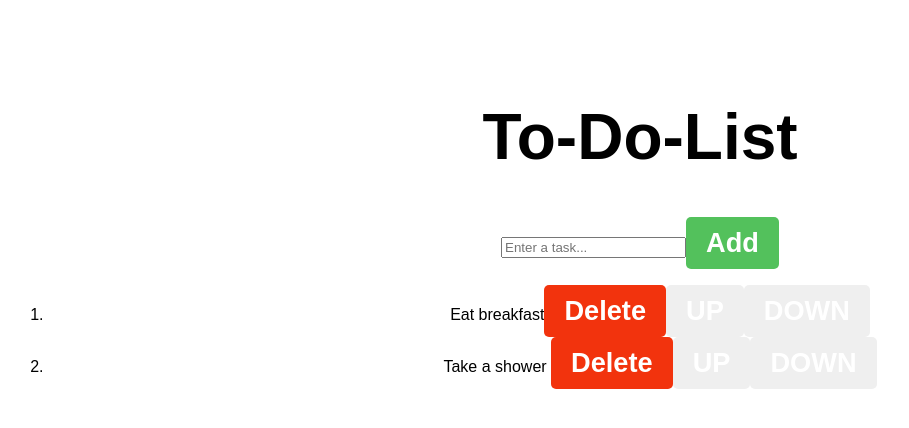
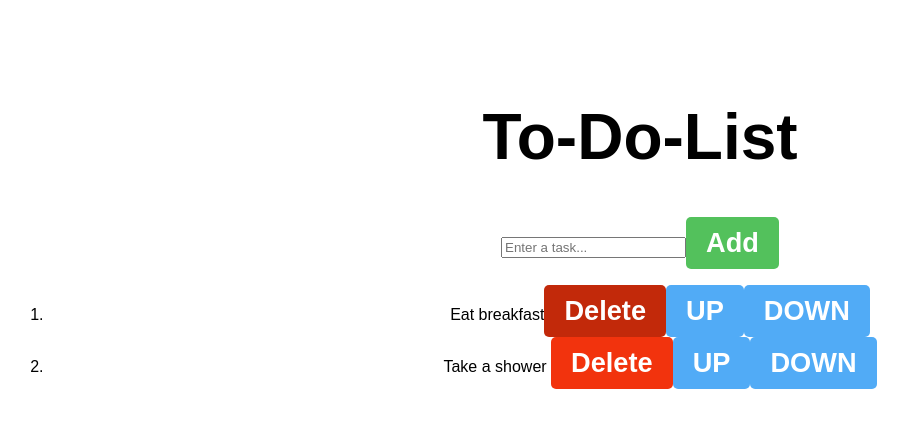
Before and after one commit to AhmadRabie1/To-Do-List, a React (Vite) app in the folder learn-react/: page / in a window 1280 px wide. In both pictures the pointer is over the button 605 px from the left and 310 px from the top of the page. Shown: the top 428 px of the page, without its empty margins (0-909 px from the left). Built offline with nearby package versions, Linux system fonts and the light colour scheme.

Commit message:
do styling for move buttons

```diff
--- a/learn-react/src/index.css
+++ b/learn-react/src/index.css
@@ -16,7 +16,7 @@ button{
     border: none;
     border-radius: 5px;
     cursor: pointer;
-    transition: background-color 0.5 ease;
+    transition: background-color 0.5s ease;
 }
 
 .add-button{
@@ -32,5 +32,13 @@ button{
 }
 
 .delete-button:hover{
-    background-color: hsl(10, 90%, 4git 0%);
+    background-color: hsl(10, 90%, 40%);
 }
+
+.move-button{
+    background-color: hsl(207, 90%, 64%);
+}
+
+.move-button:hover{
+    background-color: hsl(207, 90%, 54%);
+}
```
